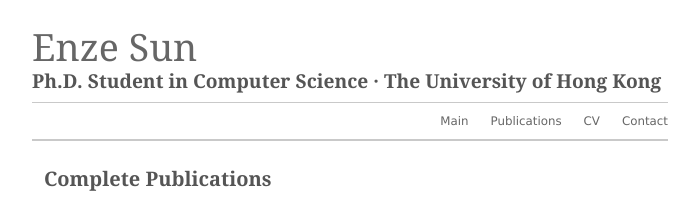
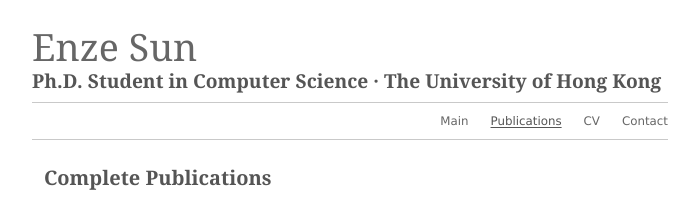
Before and after one commit to sun-enze/sun-enze.github.io, a plain HTML site: page publications.html in a window 1280 px wide. Shown: the top 212 px of the page, 290-989 px from the left. Drawn offline with Linux system fonts and the light colour scheme.

Commit message:
Style the standalone publications page

```diff
--- a/styles.css
+++ b/styles.css
@@ -49,12 +49,16 @@
   text-decoration: none;
 }
 .academic-header nav a:hover { color: var(--link); text-decoration: underline; }
+.academic-header nav a[aria-current="page"] {
+  color: var(--heading); text-decoration: underline;
+}
 main:focus-visible { outline: 2px solid var(--link); outline-offset: 3px; }
 .intro { padding: 25px 12px 30px; }
 .intro p { margin: 0 0 18px; }
 .intro p:last-child { margin-bottom: 0; }
 .resource-links { display: flex; flex-wrap: wrap; gap: 8px 12px; }
 .academic-section { padding: 25px 12px 30px; border-top: 1px solid var(--rule); }
+.standalone-publications { border-top: 0; }
 .academic-section h2 {
   margin: 0 0 17px; color: var(--heading); font-family: var(--serif);
   font-size: 1.25rem; font-weight: 700; line-height: 1.3;
```
